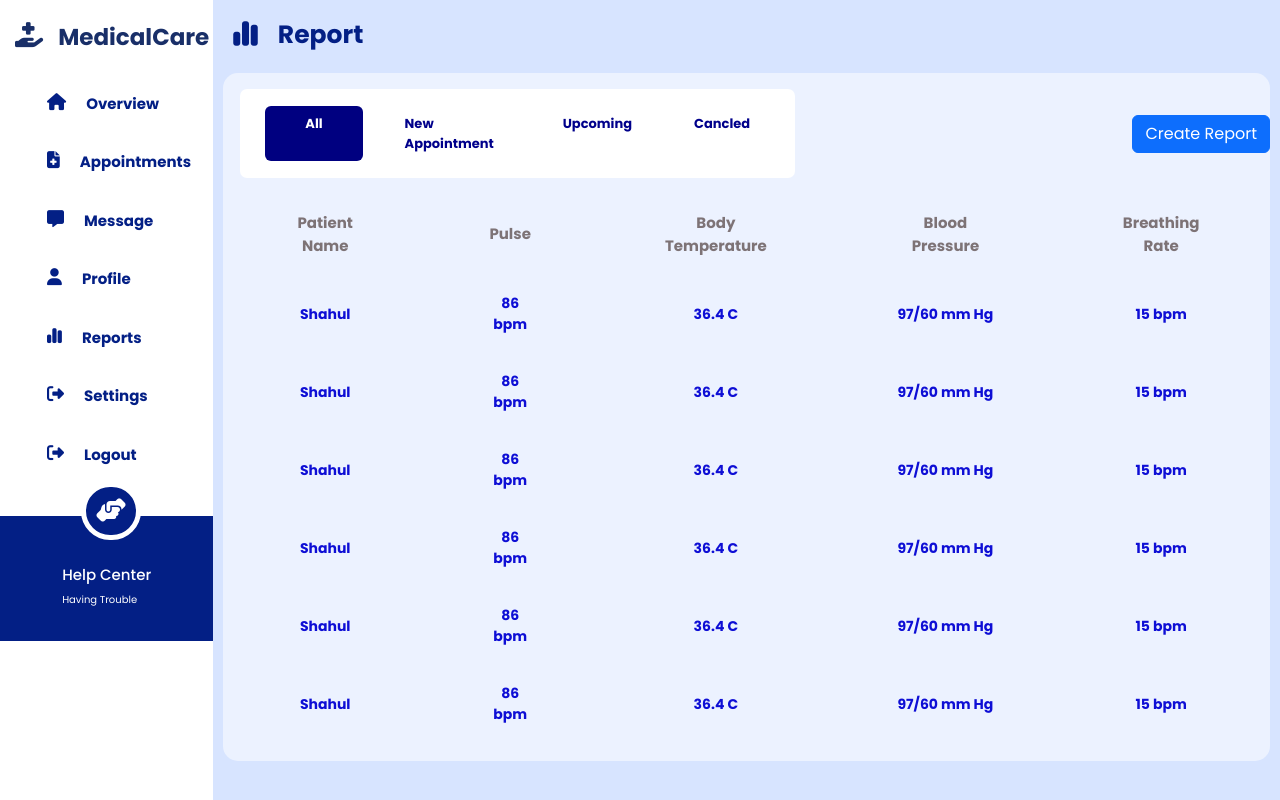
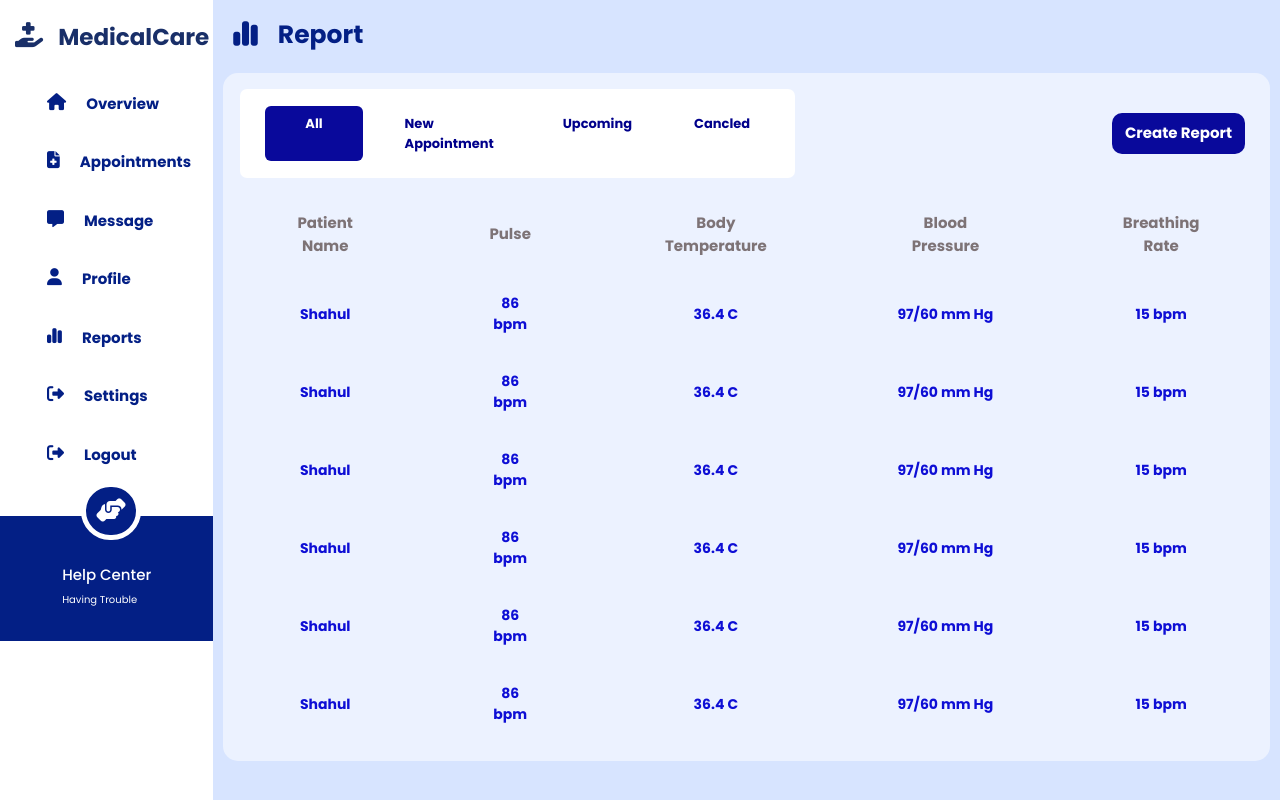
Before and after one commit to sarucm1017/Healthcare_Management-Frontend, a React (Create React App) app: page /reportOfPatients in a window 1280 px wide. Built offline with nearby package versions, Linux system fonts and the light colour scheme; a web font is replaced by a local one.

Commit message:
reportOfpatient

```diff
--- a/src/Componets/Layout/ReportSection/Doctors/ReportOfPatients.jsx
+++ b/src/Componets/Layout/ReportSection/Doctors/ReportOfPatients.jsx
@@ -31,7 +31,7 @@ const ReportOfpatient = () => {
                         <div className="headerClassification"><p>Cancled</p></div>
                     </div>
                     <div className="createbtn-report">
-                      <button className="btn btn-primary">Create Report</button>
+                      <button className="btn-CreateReport">Create Report</button>
                     </div>
                     </div>
                     <div className="bannerSection-content">
--- a/src/Componets/Layout/ReportSection/Doctors/reportOfpatient.css
+++ b/src/Componets/Layout/ReportSection/Doctors/reportOfpatient.css
@@ -6,6 +6,16 @@
     width: 53%;
     margin: 16px 17px;
     border-radius: 7px;
+}
+.btn-CreateReport{
+    background-color: #09099b;
+    color: white;
+    font-weight: 700;
+    font-size: 15px;
+    margin-right: 25px;
+    border: none;
+    padding: 9px 13px;
+    border-radius: 10px;
 }
 .banner_navbar{
     display: flex;
@@ -18,7 +28,7 @@
 }
 .headerClassification.all{
     padding: 8px 40px;
-    background-color: navy;
+    background-color: #09099b;
 }
 .headerClassification.all p{
     color: white;
```
